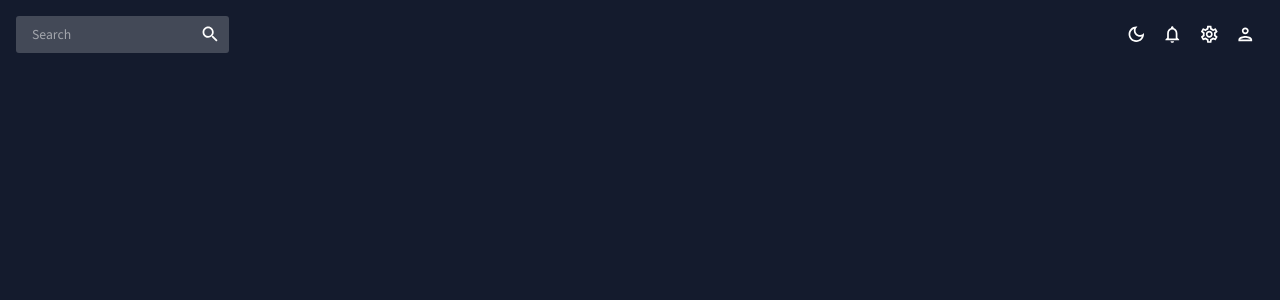
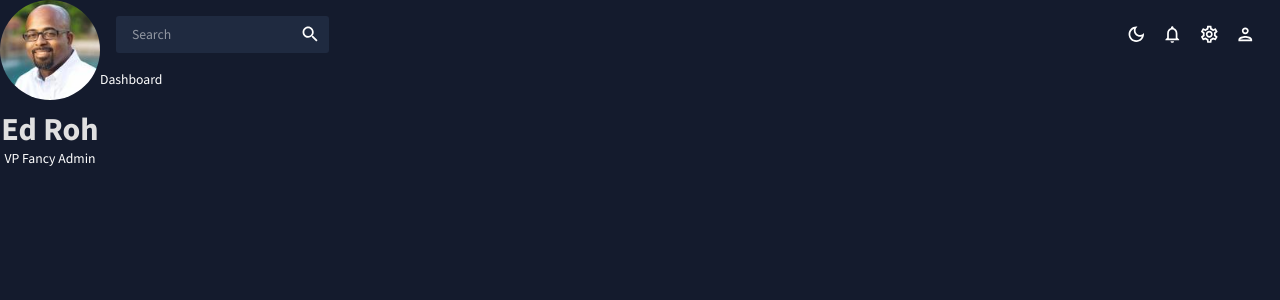
Before and after one commit to angelanyabuti/Admin-dashboard, a React (Create React App) app in the folder admin-panel/: page / in a window 1280 px wide. Shown: the top 300 px of the page. Built offline with nearby package versions, Linux system fonts and the light colour scheme.

Commit message:
Added the user section

```diff
--- a/admin-panel/src/App.js
+++ b/admin-panel/src/App.js
@@ -1,6 +1,19 @@
 import { ColorModeContext, useMode } from "./theme";
 import { CssBaseline, ThemeProvider } from "@mui/material";
+import { Routes, Route } from "react-router-dom";
 import Topbar from "./scenes/global/Topbar";
+import Sidebar from "./scenes/global/Sidebar";
+import  Dashboard  from "./scenes/dashboard";
+//import  Team  from "./scenes/team";
+//import  Invoices  from "./scenes/invoices";
+//import  Contacts  from "./scenes/contacts";
+//import  Bar  from "./scenes/bar";
+//import  Form  from "./scenes/form";
+//import  Line  from "./scenes/line";
+//import  Pie  from "./scenes/pie";
+//import  FAQ  from "./scenes/faq";
+//import  Geography  from "./scenes/geography";
+//import  Calender from "./scenes/calender";
 
 function App() {
   const [theme, colorMode] = useMode();
@@ -9,8 +22,22 @@
       <ThemeProvider theme={theme}>
         <CssBaseline />
         <div className="app">
+          <Sidebar/>
           <main className="content">
             <Topbar/>
+            <Routes>
+              <Route path="/" element={<Dashboard/>} />
+              {/*<Route path="/team" element={<Team/>} />
+              <Route path="/invoices" element={<Invoices/>} />
+              <Route path="/contacts" element={<Contacts/>} />
+              <Route path="/bar" element={<Bar/>} />
+              <Route path="/form" element={<Form/>} />
+              <Route path="/line" element={<Line/>} />
+              <Route path="/pie" element={<Pie/>} />
+              <Route path="/faq" element={<FAQ/>} />
+              <Route path="/geography" element={<Geography/>} />
+              <Route path="/calendar" element={<Calender/>} />*/}
+            </Routes>
           </main>
         </div>
       </ThemeProvider>
--- a/admin-panel/src/scenes/global/Sidebar.jsx
+++ b/admin-panel/src/scenes/global/Sidebar.jsx
@@ -1,5 +1,66 @@
+import { useState } from "react";
+import {ProSidebar, Menu, MenuItem} from "react-pro-sidebar";
+//import 'react-pro-sidebar/dist/scss/styles.scss';
+import {Box, IconButton, Typography, useTheme} from '@mui/material';
+import { Link } from "react-router-dom";
+import { tokens } from "../../theme";
+import PersonOutlinedIcon from "@mui/icons-material/PersonOutlined";
+import HomeOutlinedIcon from "@mui/icons-material/HomeOutlined";
+import ContactsOutlinedIcon from "@mui/icons-material/ContactsOutlined";
+import ReceiptOutlinedIcon from "@mui/icons-material/ReceiptOutlined";
+import PeopleOutlinedIcon from "@mui/icons-material/PeopleOutlined";
+import CalendarTodayOutlinedIcon from "@mui/icons-material/CalendarTodayOutlined";
+import HelpOutlinedIcon from "@mui/icons-material/HelpOutlined";
+import BarChartOutlinedIcon from "@mui/icons-material/BarChartOutlined";
+import PieChartOutlineOutlinedIcon from "@mui/icons-material/PieChartOutlineOutlined";
+import TimelineOutlinedIcon from "@mui/icons-material/TimelineOutlined";
+import MenuOutlinedIcon from "@mui/icons-material/MenuOutlined";
+import MapOutlinedIcon from "@mui/icons-material/MapOutlined";
+
 const Sidebar = () => {
-    return <div>Sidebar</div>
+    const theme = useTheme();
+    const colors = tokens(theme.palette.mode);
+    //represents whether the sidebar will be collapsed or not
+    const [isCollapsed, setIsCollapsed] = useState(false);
+    //represents which page we are currently at
+    const [selected, setSelected] = useState('Dashboard');
+    return (
+        <Box
+        sx={{
+            "& .pro-sidebar-inner":{
+                background: '${colors.primary[400]} !important'
+            },
+            "& .pro-icon-wrapper":{
+                backgroundColor: "transparent !important"
+            },
+            "& .pro-inner-item":{
+                padding: "5px 35px 5px 20px !important"
+            },
+            "& .pro-inner-item:hover":{
+                color: "#868dfb !important"
+            },
+            "& .pro-menu-item.active":{
+                color: "#6870fa !important"
+            },
+        }}
+
+        >
+        {/* USER*/}
+        {!isCollapsed && (
+            <Box mb="25px">
+                <Box display="flex" justifyContent="center" alignItems="center">
+                    <img alt="profile-user" width="100px" height="100px" src="../../assets/user.jpg" style={{cursor:"pointer", borderRadius:"50%"}}/>
+                </Box>
+                <Box textAlign="center">
+                    <Typography variant="h2" color={colors.grey[100]} fontWeight="bold" sx={{m: "10px 0 0 0"}}>Ed Roh</Typography>
+                    <Typography>VP Fancy Admin</Typography>
+                </Box>
+            </Box>
+        )}
+        </Box>
+
+
+    )
 }
 
 export default Sidebar;
--- a/admin-panel/src/theme.js
+++ b/admin-panel/src/theme.js
@@ -20,7 +20,7 @@
           100: "#d0d1d5",
           200: "#a1a4ab",
           300: "#727681",
-          400: "#434957",
+          400: "#1F2A40",
           500: "#141b2d",
           600: "#101624",
           700: "#0c101b",
```
Also changed, not shown: admin-panel/public/assets/user.jpg (added).
